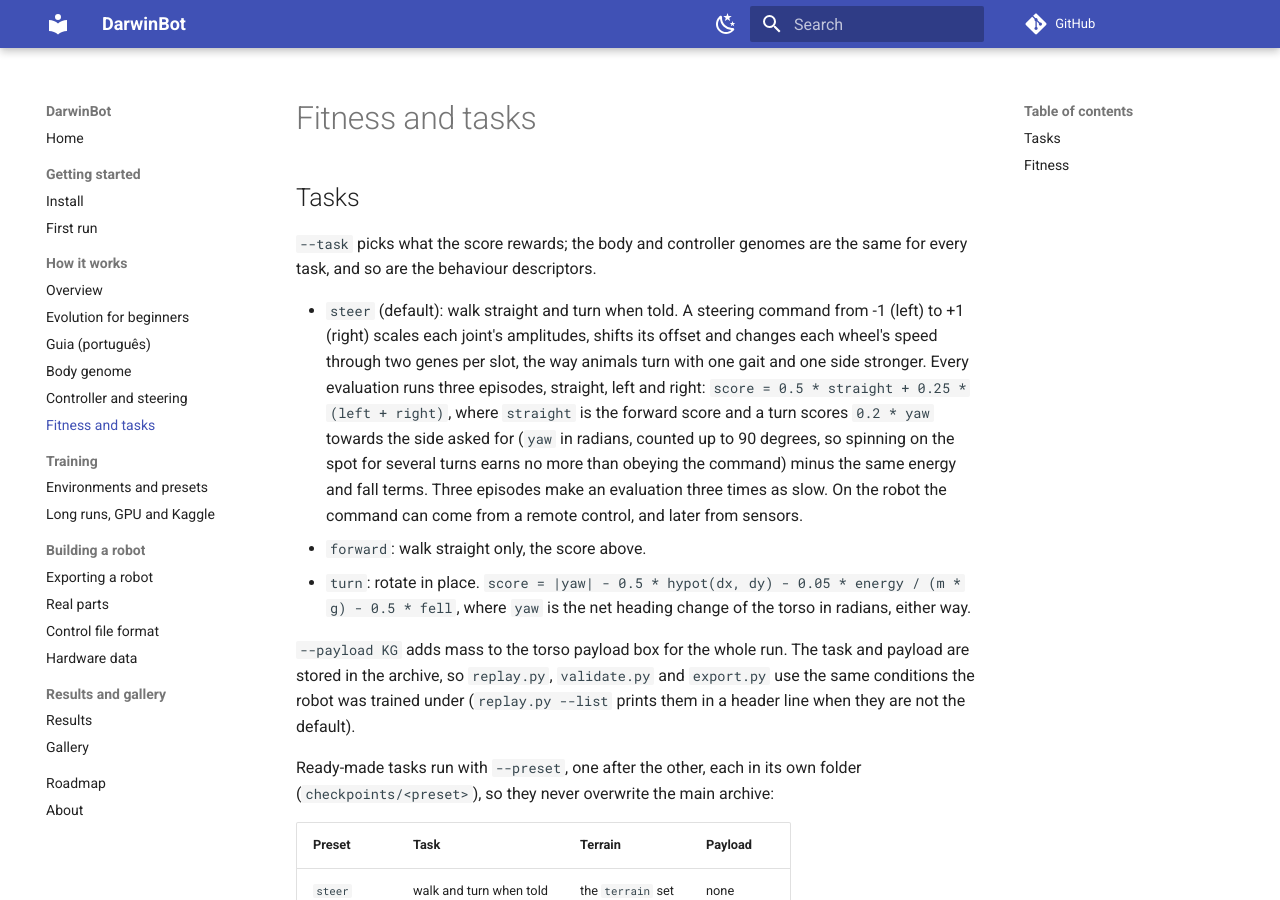
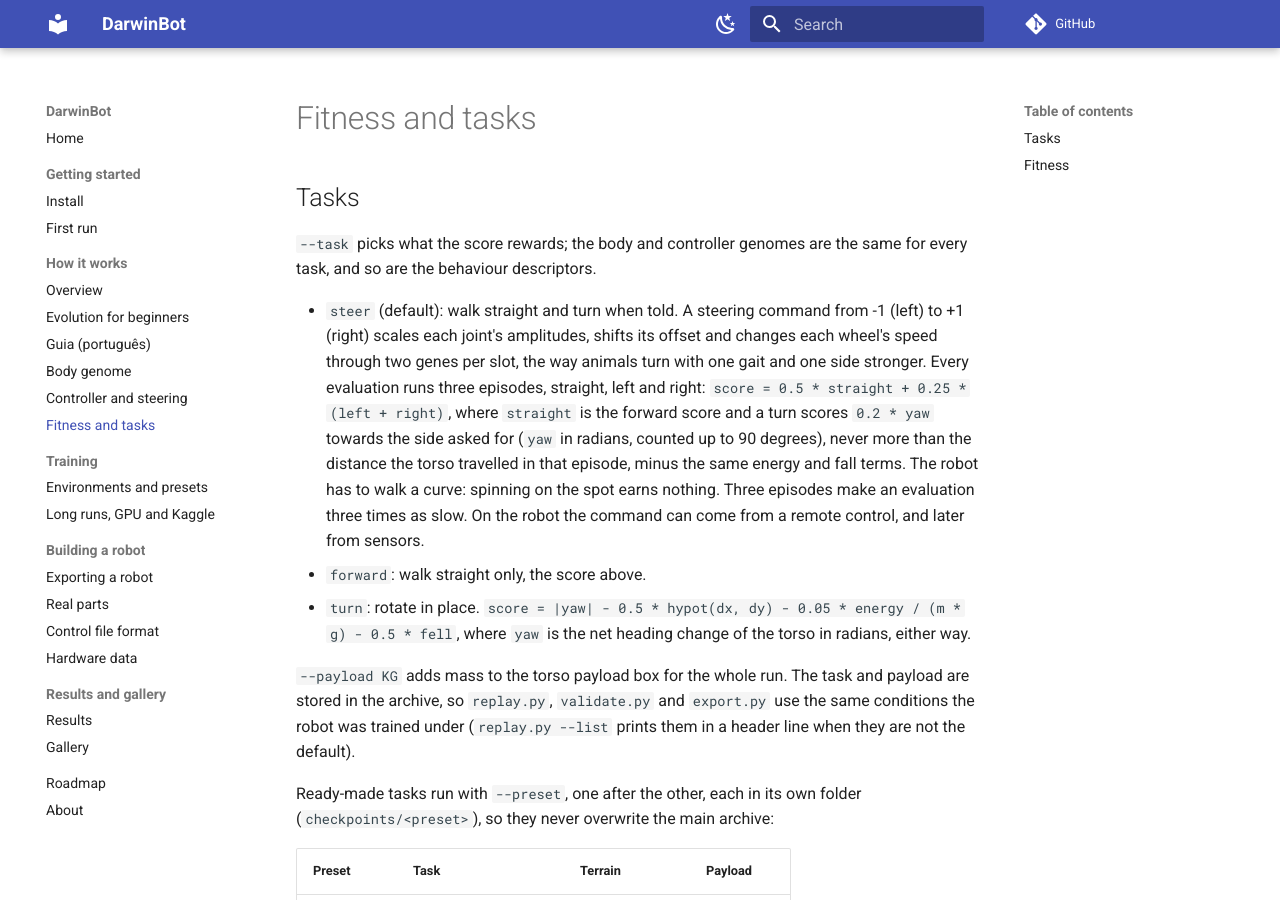
Before and after one commit to mpena2099/darwinbot, an MkDocs documentation site: the page built from docs/fitness-tasks.md, in a window 1280 px wide and 900 px high. Built offline with MkDocs 1.6.1 and Material for MkDocs 9.7.7, drawn with Linux system fonts in a browser that asks for light colours; comment, search, counter and statistics services are not loaded.

Commit message:
Turn credit never exceeds the distance travelled
A steer turn episode scored the heading change alone, so robots that
spun on the spot earned up to half the score without moving. The turn
credit is now capped by the torso's net displacement in that episode.

```diff
--- a/docs/fitness-tasks.md
+++ b/docs/fitness-tasks.md
@@ -11,9 +11,10 @@ same for every task, and so are the behaviour descriptors.
   with one gait and one side stronger. Every evaluation runs three episodes,
   straight, left and right: `score = 0.5 * straight + 0.25 * (left + right)`,
   where `straight` is the forward score and a turn scores `0.2 * yaw` towards the
-  side asked for (`yaw` in radians, counted up to 90 degrees, so spinning on the
-  spot for several turns earns no more than obeying the command) minus the same
-  energy and fall terms. Three
+  side asked for (`yaw` in radians, counted up to 90 degrees), never more than
+  the distance the torso travelled in that episode, minus the same energy and
+  fall terms. The robot has to walk a curve: spinning on the spot earns
+  nothing. Three
   episodes make an evaluation three times as slow. On the robot the command can
   come from a remote control, and later from sensors.
 - `forward`: walk straight only, the score above.
```
Also changed, not shown: 2 other files.
